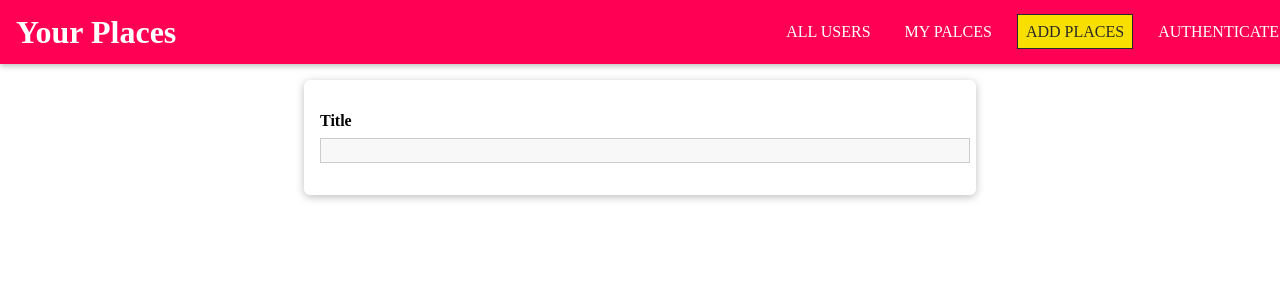
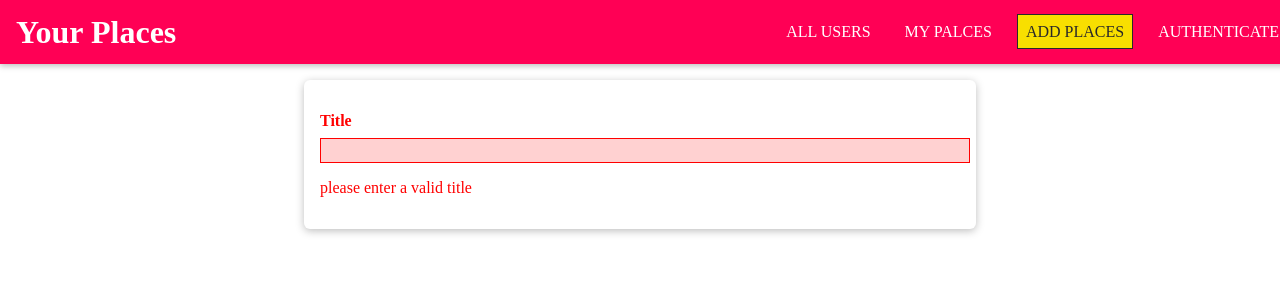
Before and after one commit to Qianwen-Pan/UrbanExplorer, a React (Create React App) app: page /new/places in a window 1280 px wide. Shown: the top 300 px of the page. Built offline with nearby package versions, Linux system fonts and the light colour scheme.

Commit message:
Add invalid text and import styling

```diff
--- a/src/places/pages/NewPlaces.js
+++ b/src/places/pages/NewPlaces.js
@@ -2,11 +2,16 @@ import React from "react";
 import Input from "../../shared/components/Form/Input";
 import "./NewPlace.css";
 function NewPlaces() {
-    return (
-        <form className="place-form">
-            <Input element="input" type="text" label="Title"/>
-        </form>
-    );
+  return (
+    <form className="place-form">
+      <Input
+        element="input"
+        type="text"
+        label="Title"
+        errorText="please enter a valid title"
+      />
+    </form>
+  );
 }
 
 export default NewPlaces;
--- a/src/shared/components/Form/Input.js
+++ b/src/shared/components/Form/Input.js
@@ -7,7 +7,7 @@ const inputReducer = (state, action) => {
       return {
         ...state,
         value: action.val,
-        isValid: false,
+        isValid: true,
       };
     default:
       return state;
@@ -15,25 +15,32 @@ const inputReducer = (state, action) => {
 };
 function Input(props) {
   const initialState = { value: "", isValid: false };
-  const [state, dispatch] = useReducer(inputReducer, initialState);
-    const changeHandler = (event) => {
-
-    }
+  const [inputState, dispatch] = useReducer(inputReducer, initialState);
+  const changeHandler = (event) => {
+    dispatch({ type: "CHANGE", val: event.target.value });
+  };
   const element =
     props.element === "input" ? (
       <input
         type="text"
         id={props.id}
         placeholder={props.placeholder}
-        onChange={(event) => dispatch({type: "CHANGE", val: event.target.value})}
+        onChange={changeHandler}
+        value={inputState.value}
       />
     ) : (
-      <textarea id={props.id} rows={props.rows || 3} />
+      <textarea
+        id={props.id}
+        rows={props.rows || 3}
+        onChange={changeHandler}
+        value={inputState.value}
+      />
     );
   return (
-    <div className={`form-control`}>
+    <div className={`form-control ${!inputState.isValid && "form-control--invalid"}`}>
       <label>{props.label}</label>
       {element}
+      {!inputState.isValid && <p>{props.errorText}</p>}
     </div>
   );
 }
```
